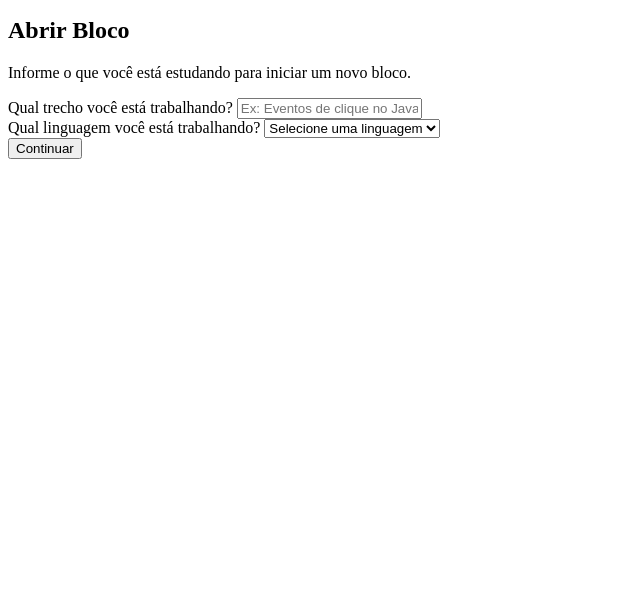
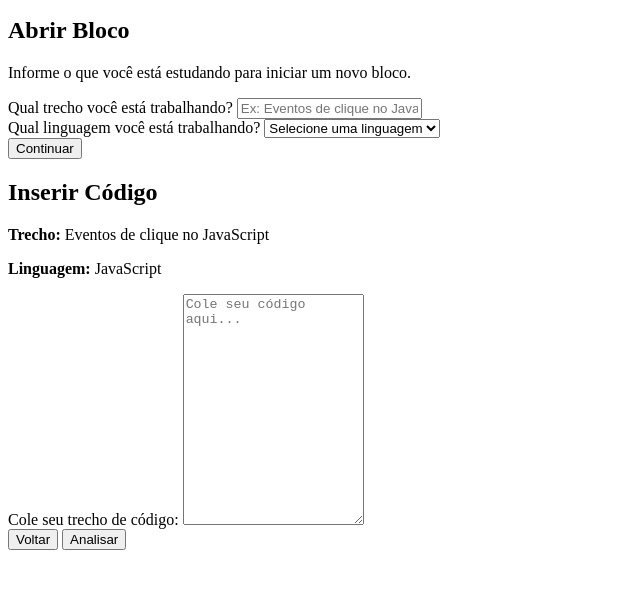
Before and after one commit to pabliciosousa49-lang/Page-DevClub-Study, a plain HTML site: page index.html in a window 1280 px wide. Shown: the part 101-690 px from the top of the page, without its empty margins (0-640 px from the left). Drawn offline with Linux system fonts and the light colour scheme.

Commit message:
adiciona area de inserir codigo

```diff
--- a/index.html
+++ b/index.html
@@ -18,13 +18,18 @@
     <!-- Conteúdo principal -->
     <main class="conteudo-principal"> <!-- Etapa 1: Abrir Bloco -->
         <section id="abrir-bloco" class="etapa">
+
             <h2 class="titulo-etapa">Abrir Bloco</h2>
             <p class="descricao-etapa"> Informe o que você está estudando para iniciar um novo bloco. </p>
             <form id="formulario-bloco" class="formulario">
+
                 <div class="campo-formulario"> <label for="titulo-trecho"> Qual trecho você está trabalhando? </label>
                     <input type="text" id="titulo-trecho" name="titulo-trecho"
-                        placeholder="Ex: Eventos de clique no JavaScript" required> </div>
+                        placeholder="Ex: Eventos de clique no JavaScript" required>
+                </div>
+
                 <div class="campo-formulario"> <label for="linguagem"> Qual linguagem você está trabalhando? </label>
+
                     <select id="linguagem" name="linguagem" required>
                         <option value="">Selecione uma linguagem</option>
                         <option value="html">HTML</option>
@@ -32,10 +37,28 @@
                         <option value="javascript">JavaScript</option>
                         <option value="react">React</option>
                         <option value="outra">Outra</option>
-                    </select> </div>
-                <div class="grupo-botoes"> <button type="button" id="continuar-btn" class="botao-principal"> Continuar
-                    </button> </div>
-            </form>
+                    </select>
+
+                </div>
+
+                <div class="grupo-botoes"> <button type="button" id="continuar-btn" class="botao-principal"> Continuar </button> </div>
+                </form>
+        </section>
+
+        <!-- Etapa 2: Inserir Código -->
+        <section id="inserir-codigo" class="etapa">
+            <h2 class="titulo-etapa">Inserir Código</h2>
+
+            <div class="informacoes-bloco">
+                <p> <strong>Trecho:</strong> <span id="titulo-trecho-exibicao"> Eventos de clique no JavaScript </span> </p>
+                <p> <strong>Linguagem:</strong> <span id="linguagem-exibicao"> JavaScript </span> </p>
+            </div>
+
+            <div class="campo-formulario"> <label for="codigo-input"> Cole seu trecho de código: </label> <textarea
+                    id="codigo-input" name="codigo" rows="15" placeholder="Cole seu código aqui..."></textarea> </div>
+            <div class="grupo-botoes"> <button type="button" id="voltar-inicio-btn" class="botao-secundario"> Voltar </button>
+
+            <button type="button" id="analisar-btn" class="botao-principal"> Analisar </button> </div>
         </section>
 
         <script src="./js/storage.js"></script>
```
